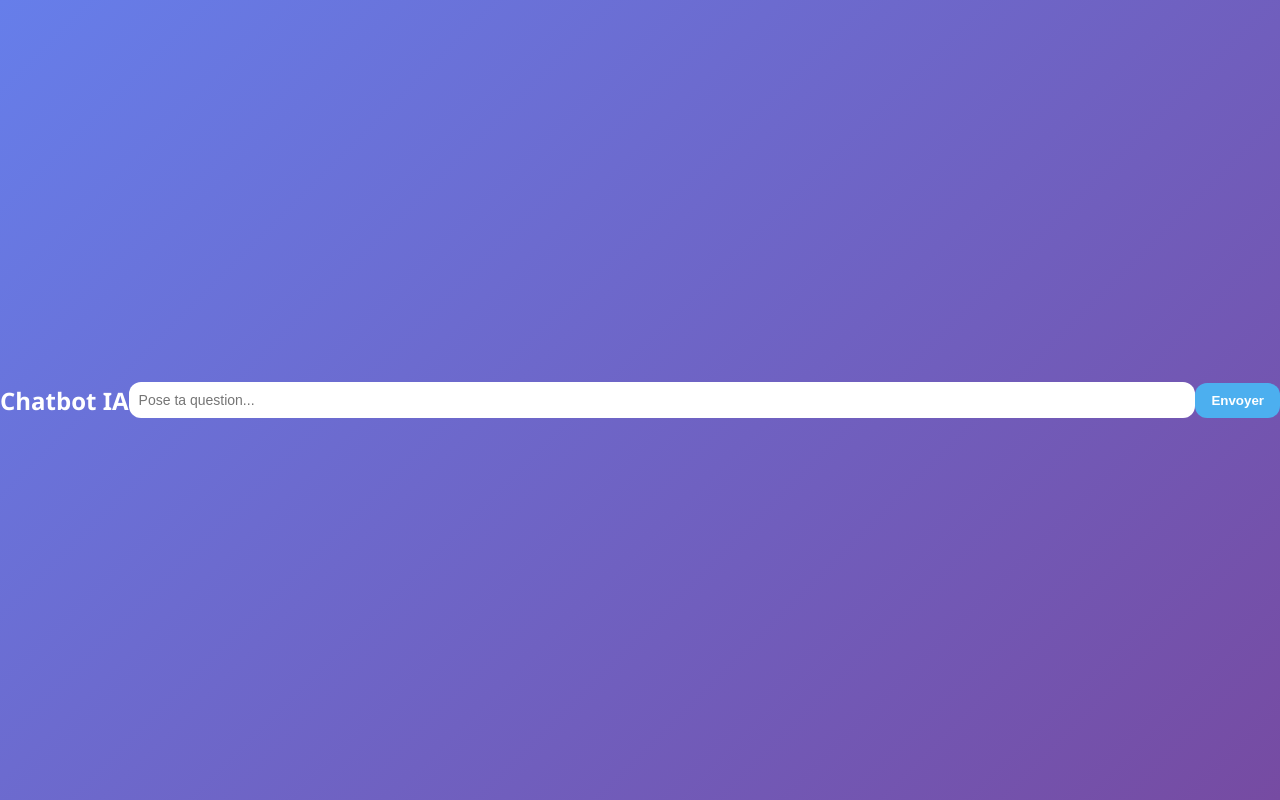
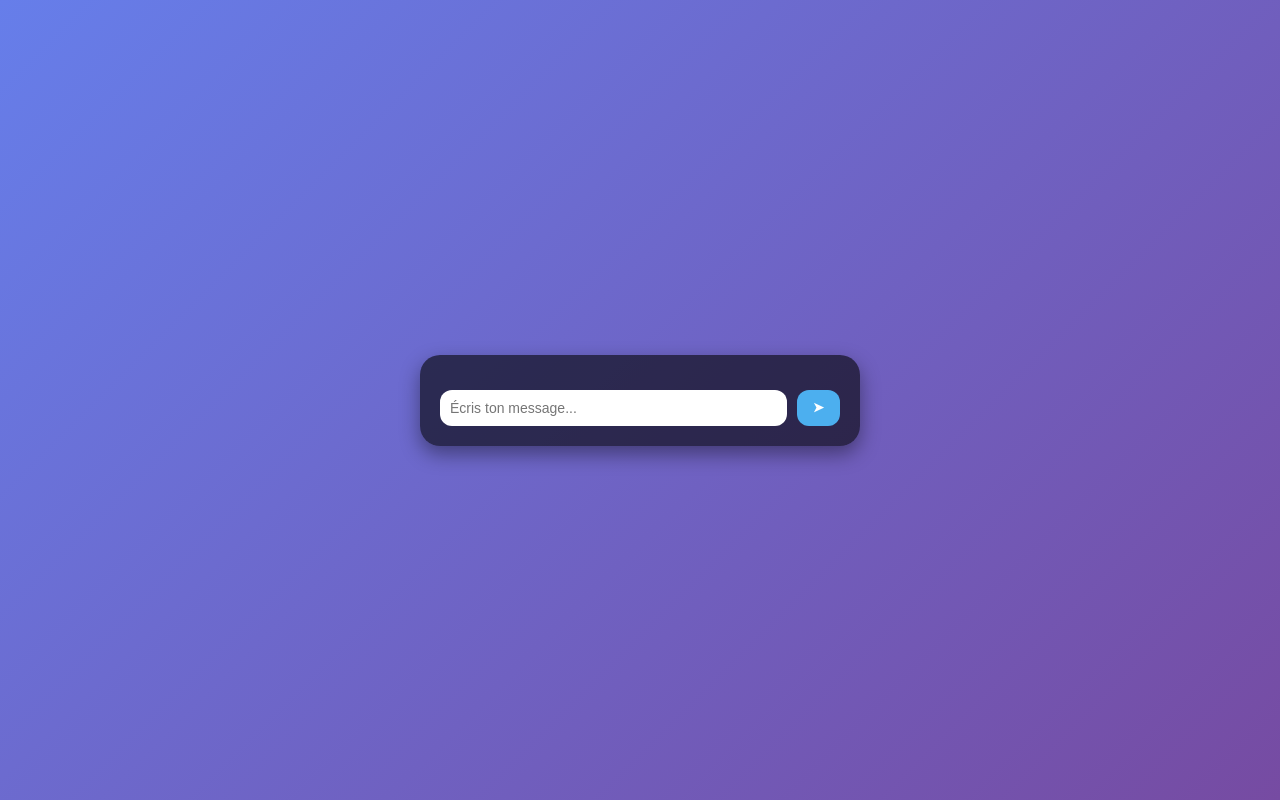
Before and after one commit to ilhamibey/ia-chatbot, a website: page index.html in a window 1280 px wide. Drawn offline with Linux system fonts and the light colour scheme.

Commit message:
modif index et chat

```diff
--- a/index.html
+++ b/index.html
@@ -1,11 +1,11 @@
 <!DOCTYPE html>
 <html lang="fr">
 <head>
-  <meta charset="UTF-8">
+  <meta charset="UTF-8" />
   <title>Chatbot IA</title>
   <style>
     body {
-      font-family: "Segoe UI", Tahoma, Geneva, Verdana, sans-serif;
+      font-family: "Segoe UI", sans-serif;
       background: linear-gradient(135deg, #667eea, #764ba2);
       color: #fff;
       margin: 0;
@@ -15,7 +15,7 @@
       align-items: center;
     }
     .chat-container {
-      background: rgba(0, 0, 0, 0.6);
+      background: rgba(0,0,0,0.6);
       border-radius: 20px;
       padding: 20px;
       width: 400px;
@@ -28,71 +28,62 @@
       flex: 1;
       overflow-y: auto;
       margin-bottom: 15px;
-      padding-right: 5px;
     }
     .message {
       padding: 10px 14px;
       margin: 6px 0;
       border-radius: 12px;
       max-width: 80%;
-      line-height: 1.4;
     }
-    .user {
-      background: #4cafef;
-      align-self: flex-end;
-    }
-    .bot {
-      background: #444;
-      align-self: flex-start;
-    }
-    .input-row {
-      display: flex;
-      gap: 10px;
-    }
+    .user { background: #4cafef; align-self: flex-end; }
+    .bot { background: #444; align-self: flex-start; }
+    .input-row { display: flex; gap: 10px; }
     input {
-      flex: 1;
-      padding: 10px;
-      border-radius: 12px;
-      border: none;
-      outline: none;
-      font-size: 14px;
+      flex: 1; padding: 10px;
+      border-radius: 12px; border: none;
+      outline: none; font-size: 14px;
     }
     button {
-      background: #4cafef;
-      border: none;
-      border-radius: 12px;
-      padding: 10px 16px;
-      cursor: pointer;
-      font-weight: bold;
-      color: white;
-      transition: background 0.2s ease;
+      background: #4cafef; border: none;
+      border-radius: 12px; padding: 10px 16px;
+      cursor: pointer; font-weight: bold; color: white;
     }
-    button:hover {
-      background: #3a8fd9;
-    }
+    button:hover { background: #3a8fd9; }
   </style>
 </head>
 <body>
-  <h2>Chatbot IA</h2>
-  <div id="chat"></div>
-  <input id="userInput" placeholder="Pose ta question..." />
-  <button onclick="askAI()">Envoyer</button>
+  <div class="chat-container">
+    <div id="chat" class="chat-box"></div>
+    <div class="input-row">
+      <input id="question" placeholder="Écris ton message..." onkeydown="if(event.key==='Enter'){sendMessage()}"/>
+      <button onclick="sendMessage()">➤</button>
+    </div>
+  </div>
 
   <script>
-    async function askAI() {
-      const input = document.getElementById("userInput");
-      const chat = document.getElementById("chat");
+    const chat = document.getElementById("chat");
 
-      const response = await fetch("/api/chat", {
+    function addMessage(text, sender) {
+      const msg = document.createElement("div");
+      msg.classList.add("message", sender);
+      msg.innerText = text;
+      chat.appendChild(msg);
+      chat.scrollTop = chat.scrollHeight;
+    }
+
+    async function sendMessage() {
+      const question = document.getElementById("question").value.trim();
+      if (!question) return;
+      addMessage(question, "user");
+      document.getElementById("question").value = "";
+
+      const res = await fetch("/api/chat", {
         method: "POST",
         headers: { "Content-Type": "application/json" },
-        body: JSON.stringify({ message: input.value })
+        body: JSON.stringify({ message: question })
       });
-
-      const data = await response.json();
-      chat.innerHTML += `<p><b>Moi:</b> ${input.value}</p>`;
-      chat.innerHTML += `<p><b>IA:</b> ${data.reply}</p>`;
-      input.value = "";
+      const data = await res.json();
+      addMessage(data.reply || "⚠️ Erreur : pas de réponse.", "bot");
     }
   </script>
 </body>
```
Also changed, not shown: api/chat.js (+7 -7 lines).
